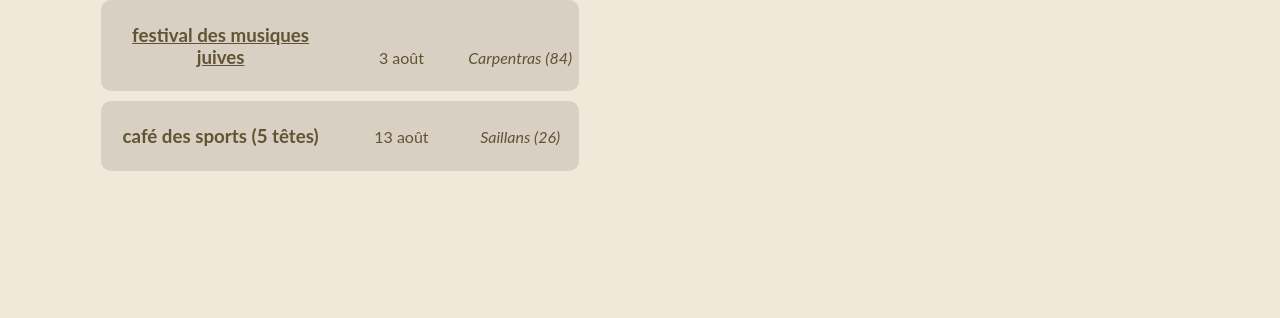
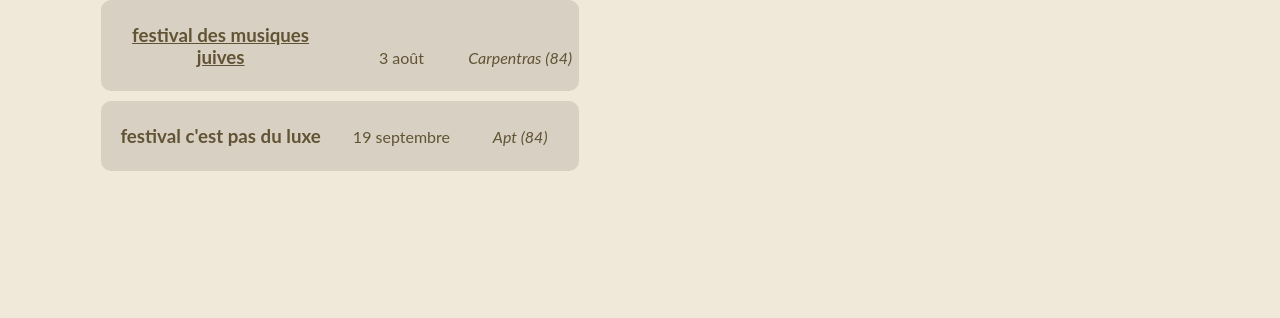
Before and after one commit to ftmftrs/ftmftrs.github.io, a Jekyll site: the page built from concert/index.html, in a window 1280 px wide and 900 px high, scrolled down 1385 px. Shown: the part 135-453 px from the top of the window. Built offline with Jekyll 4.4.1, drawn with Linux system fonts in a browser that asks for light colours; Markdown is read by kramdown in place of the engine named in the settings; comment, search, counter and statistics services are not loaded.

Commit message:
Update concerts.yml

```diff
--- a/_data/concerts.yml
+++ b/_data/concerts.yml
@@ -33,6 +33,6 @@
   address: Carpentras (84)
   link: http://www.festival-musiques-juives-carpentras.com/
 
-- title: café des sports (5 têtes)
-  date: 13 août
-  address: Saillans (26)
+- title: festival c'est pas du luxe
+  date: 19 septembre
+  address: Apt (84)
```
